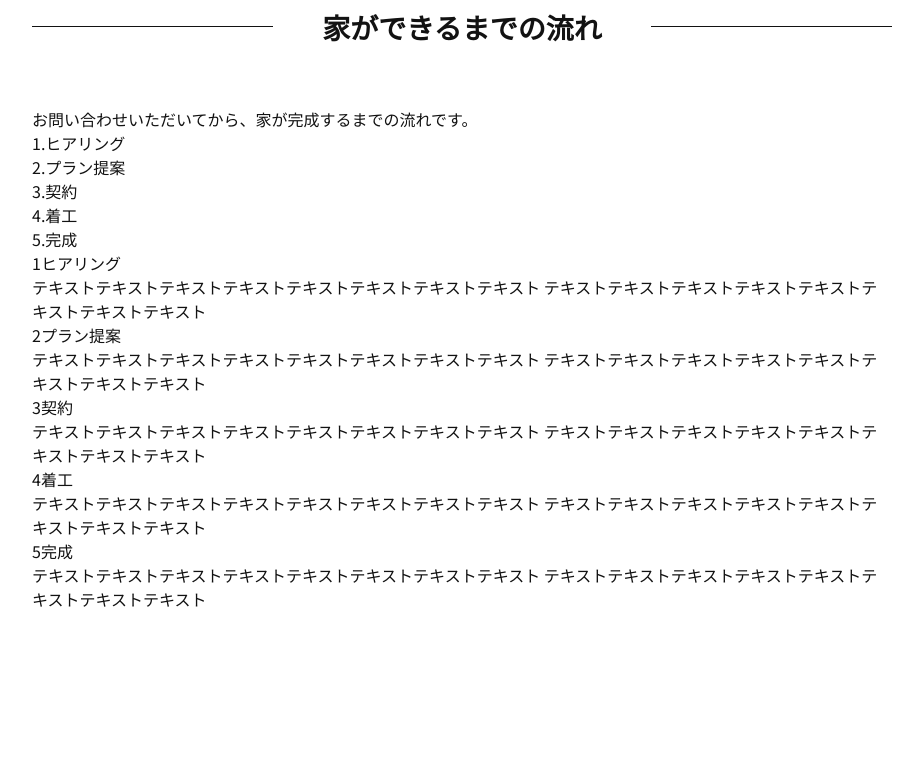
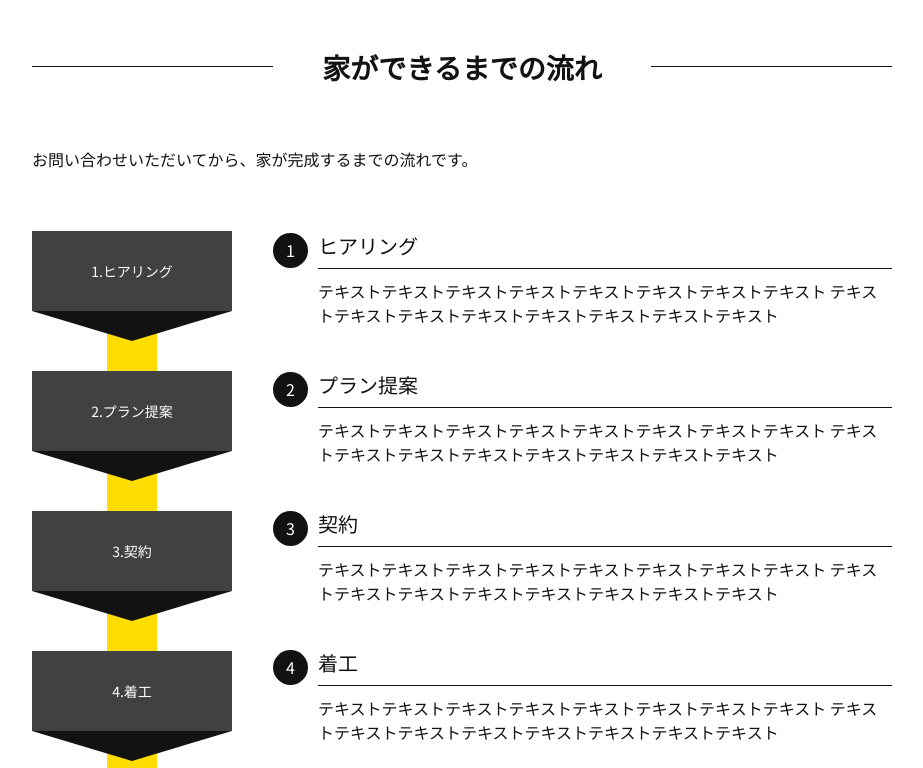
Before and after one commit to marscode48/corp_akarui_house, a plain HTML site: page index.html in a window 1280 px wide. Shown: the part 2400-3168 px from the top of the page, without its empty margins (328-1251 px from the left). Drawn offline with nearby package versions, Linux system fonts and the light colour scheme; some packages are replaced by stand-ins of ours.

Commit message:
flowのstyleを作成

```diff
--- a/styles/breakpoints/_base.scss
+++ b/styles/breakpoints/_base.scss
@@ -208,3 +208,93 @@ Feature
     margin-bottom: 5px;
   }
 }
+
+/*-------------------------------------------
+Flow
+-------------------------------------------*/
+.flow {
+  background-color: $cWhite;
+  padding-top: 40px;
+
+  &__step {
+    display: flex;
+    margin-top: 60px;
+  }
+
+  &__figure {
+    position: relative;
+
+    &::before {
+      content: "";
+      width: 50px;
+      height: 600px;
+      background-color: #FFDD00;
+      position: absolute;
+      top: 0;
+      left: 75px;
+    }
+
+    & li {
+      width: 200px;
+      height: 80px;
+      line-height: 80px;
+      background-color: #414141;
+      color: $cWhite;
+      font-size: 0.875rem;
+      margin-bottom: 60px;
+      position: relative;
+      text-align: center;
+
+      &::before {
+        content: "";
+        border-top: 30px solid $cBlack;
+        border-left: 100px solid transparent;
+        border-right: 100px solid transparent;
+        position: absolute;
+        top: 80px;
+        right: 0;
+        left: 0;
+        margin: 0 auto;
+      }
+
+      &:last-child {
+        margin-bottom: 0;
+      }
+    }
+  }
+
+  &__description {
+    margin-left: 10%;
+
+    & dt {
+      border-bottom: solid 1px $cBlack;
+      font-size: 1.25rem;
+      padding-bottom: 8px;
+      margin-bottom: 10px;
+      position: relative;
+
+      & span {
+        width: 35px;
+        height: 35px;
+        line-height: 35px;
+        background-color: $cBlack;
+        border-radius: 50%;
+        color: $cWhite;
+        display: block;
+        font-size: 1rem;
+        text-align: center;
+        position: absolute;
+        bottom: 0;
+        left: -45px;
+      }
+    }
+
+    & dd {
+      margin-bottom: 43px;
+
+      &:last-child {
+        margin-bottom: 0;
+      }
+    }
+  }
+}
```
Also changed, not shown: styles/style.css, 1 other file.
